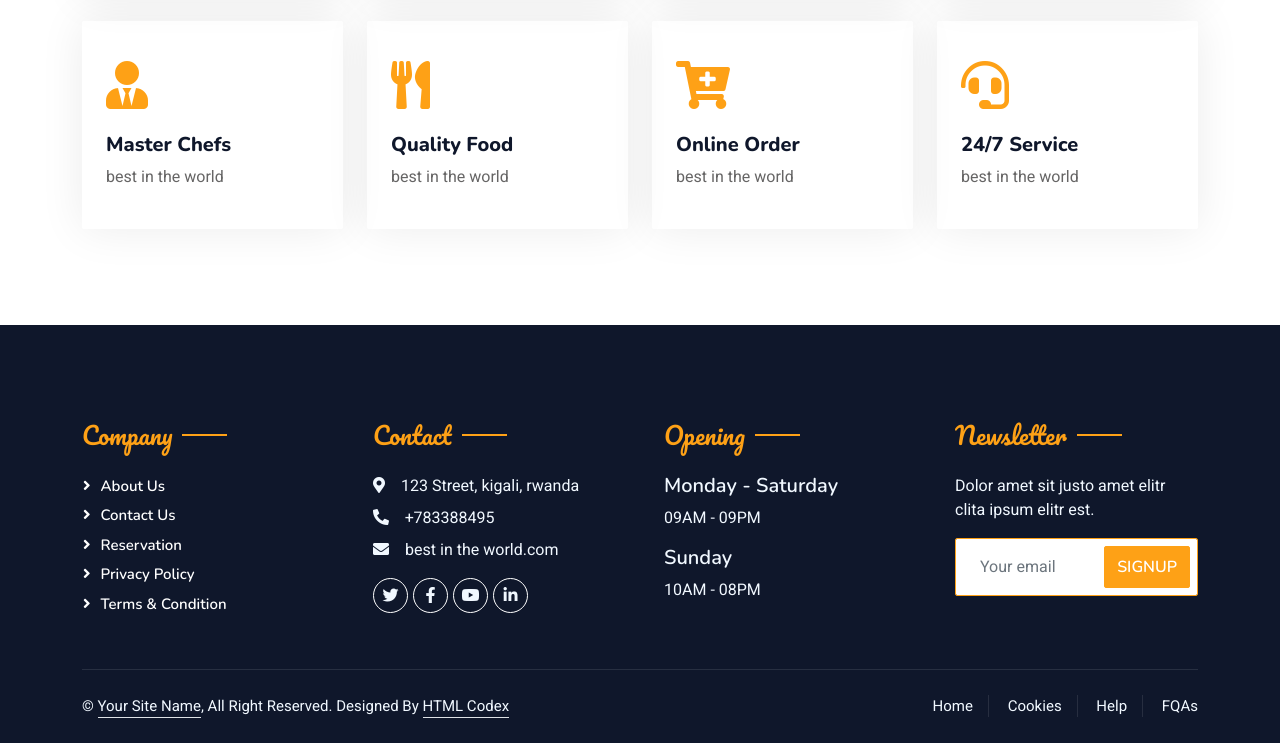
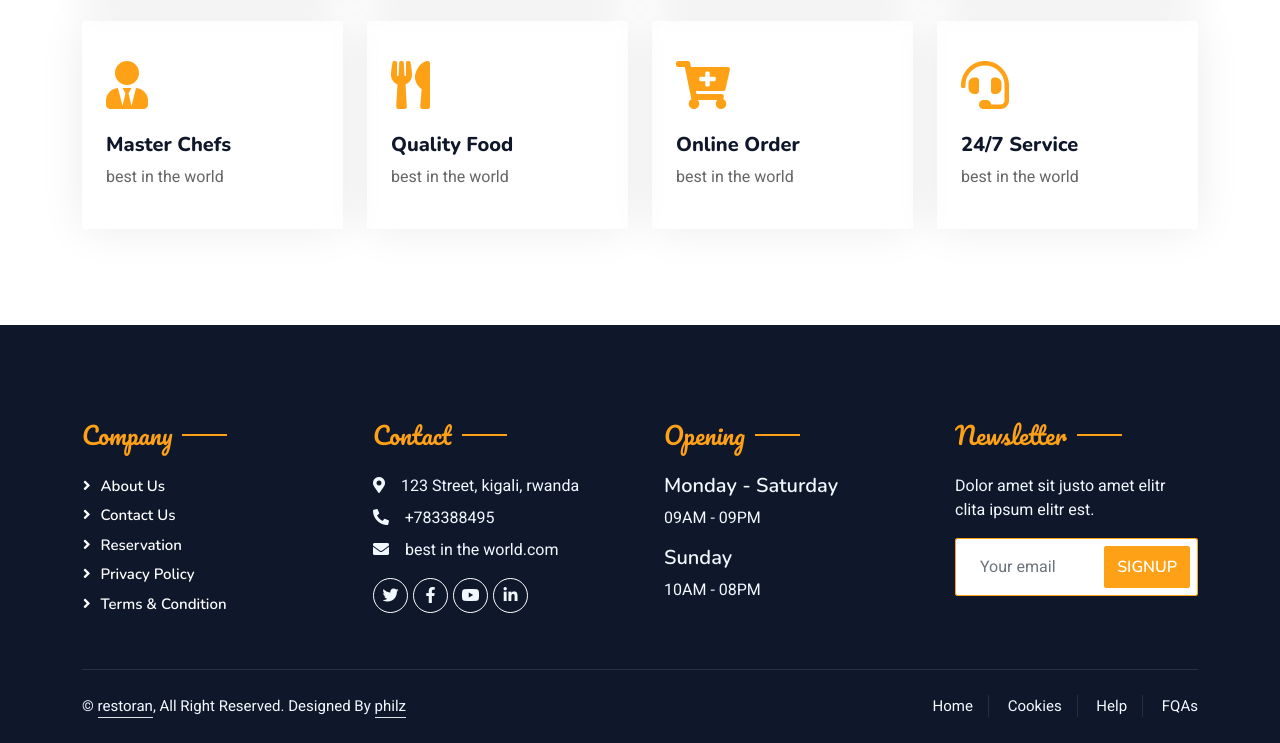
Before and after one commit to xixteenn/web-dev, a plain HTML site: page service.html in a window 1280 px wide. Shown: the part 832-1575 px from the top of the page. Drawn offline with nearby package versions, Linux system fonts and the light colour scheme.

Commit message:
Update service.html

```diff
--- a/service.html
+++ b/service.html
@@ -220,10 +220,10 @@
                 <div class="copyright">
                     <div class="row">
                         <div class="col-md-6 text-center text-md-start mb-3 mb-md-0">
-                            &copy; <a class="border-bottom" href="#">Your Site Name</a>, All Right Reserved.
+                            &copy; <a class="border-bottom" href="#">restoran</a>, All Right Reserved.
 
 							<!--/*** This template is free as long as you keep the footer author’s credit link/attribution link/backlink. If you'd like to use the template without the footer author’s credit link/attribution link/backlink, you can purchase the Credit Removal License from "https://htmlcodex.com/credit-removal". Thank you for your support. ***/-->
-							Designed By <a class="border-bottom" href="https://htmlcodex.com">HTML Codex</a>
+							Designed By <a class="border-bottom" href="https://htmlcodex.com">philz</a>
                         </div>
                         <div class="col-md-6 text-center text-md-end">
                             <div class="footer-menu">
```
